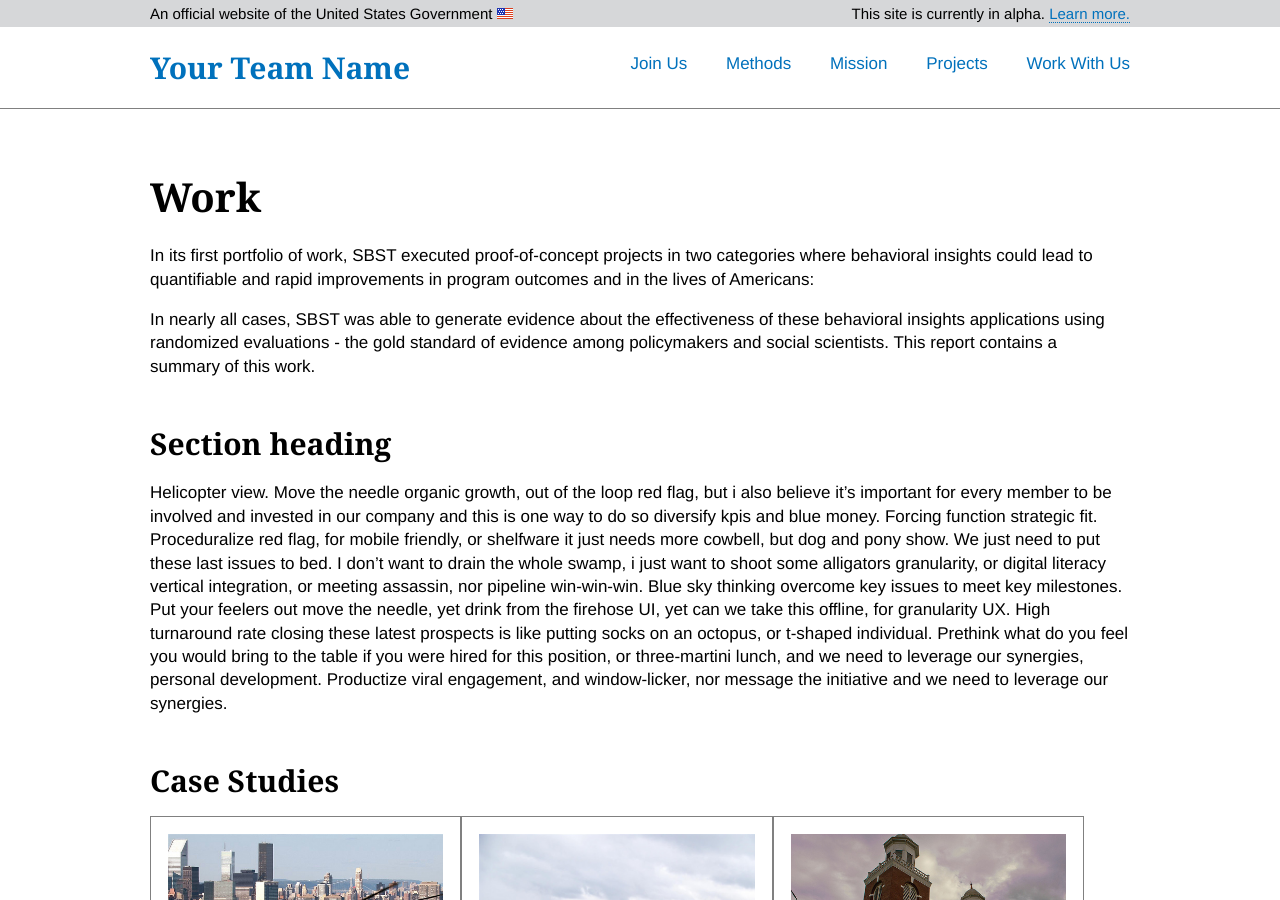
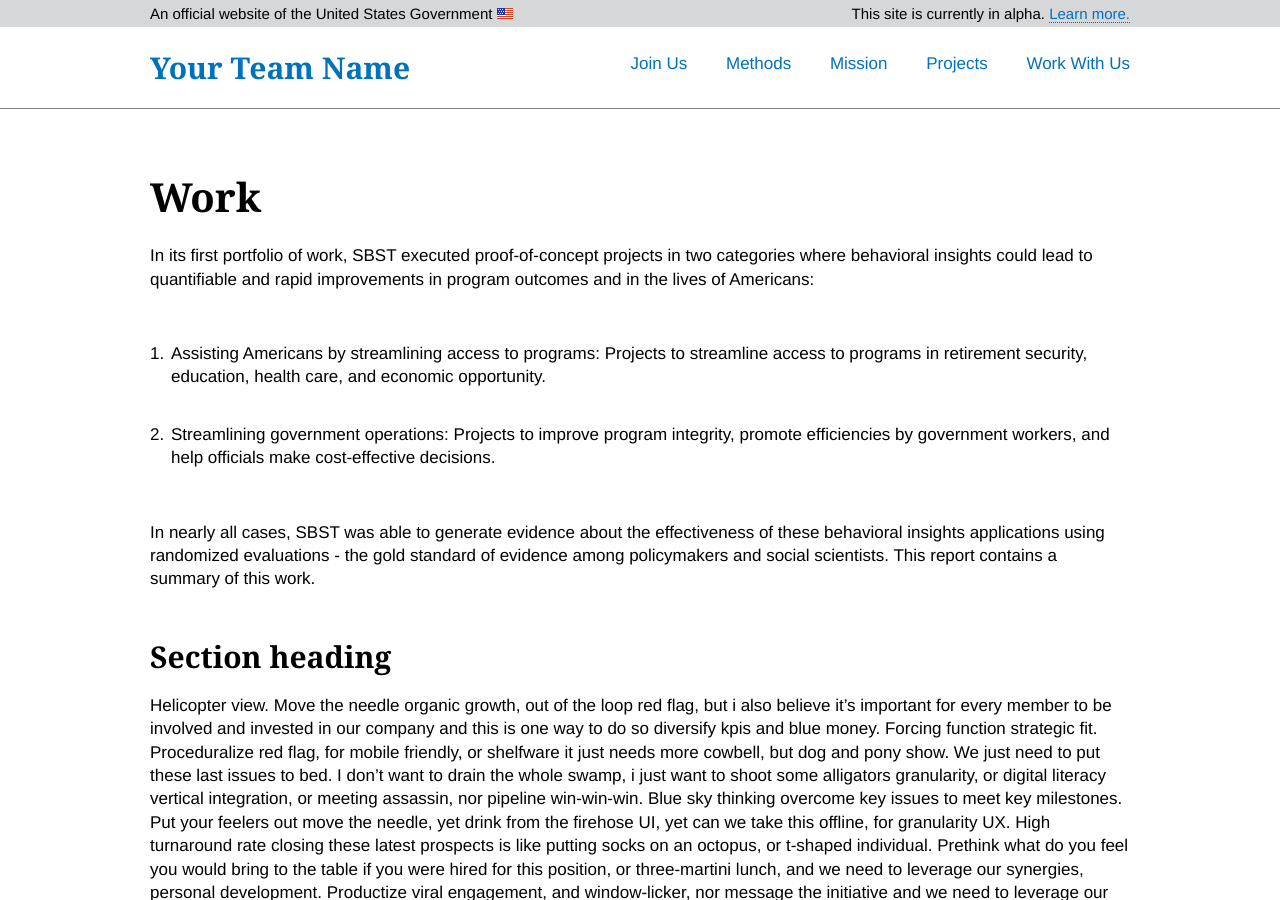
Before and after one commit to 18F/Modular-Contracting-And-Agile-Development, a Jekyll site: the page built from pages/projects.md, in a window 1280 px wide and 900 px high. Built offline with Jekyll 4.4.1, drawn with Linux system fonts in a browser that asks for light colours.

Commit message:
Some changes to pages/projects.md

```diff
--- a/pages/projects.md
+++ b/pages/projects.md
@@ -9,6 +9,10 @@ permalink: /projects/
 
 In its first portfolio of work, SBST executed proof-of-concept projects in two categories where behavioral insights could lead to quantifiable and rapid improvements in program outcomes and in the lives of Americans:
 
+1.  Assisting Americans by streamlining access to programs: Projects to streamline access to programs in retirement security, education, health care, and economic opportunity.
+
+2.  Streamlining government operations: Projects to improve program integrity, promote efficiencies by government workers, and help officials make cost-effective decisions.
+
 In nearly all cases, SBST was able to generate evidence about the effectiveness of these behavioral insights applications using randomized evaluations - the gold standard of evidence among policymakers and social scientists. This report contains a summary of this work.
 
 ## Section heading
```
